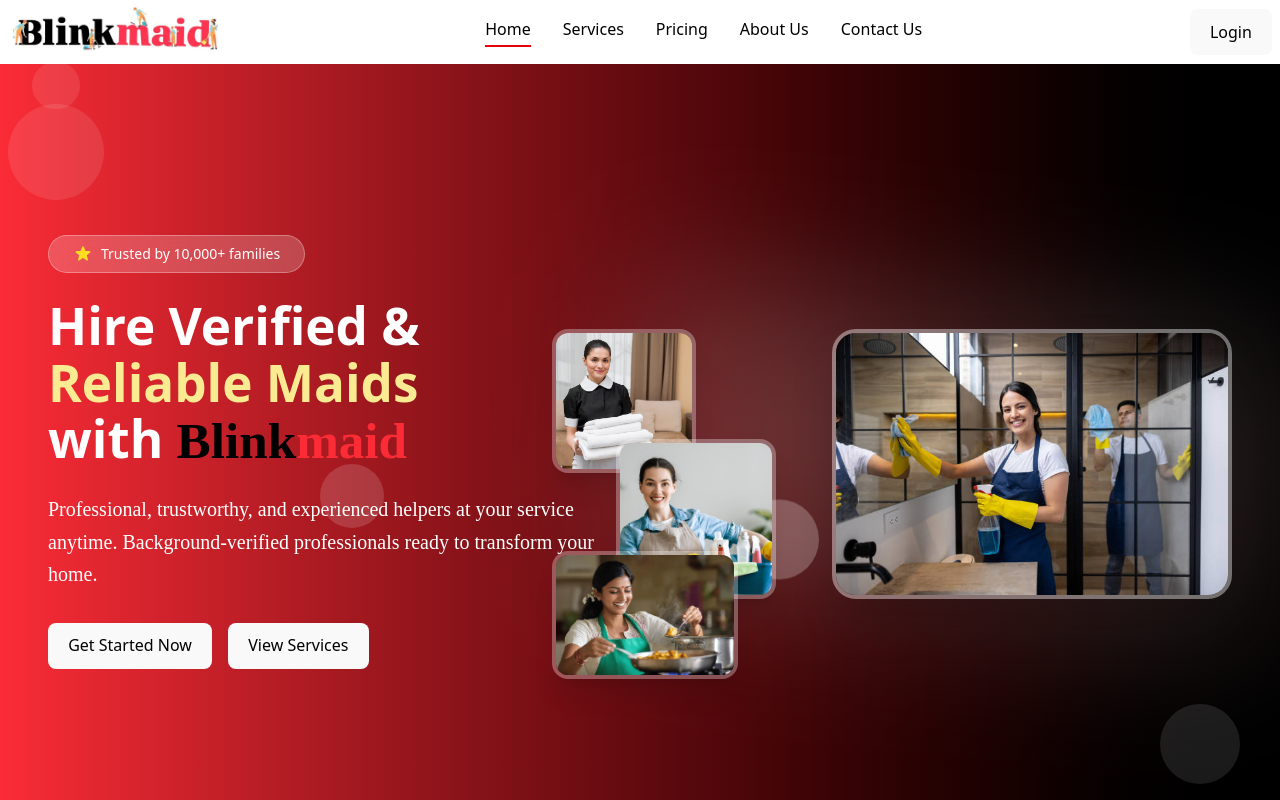
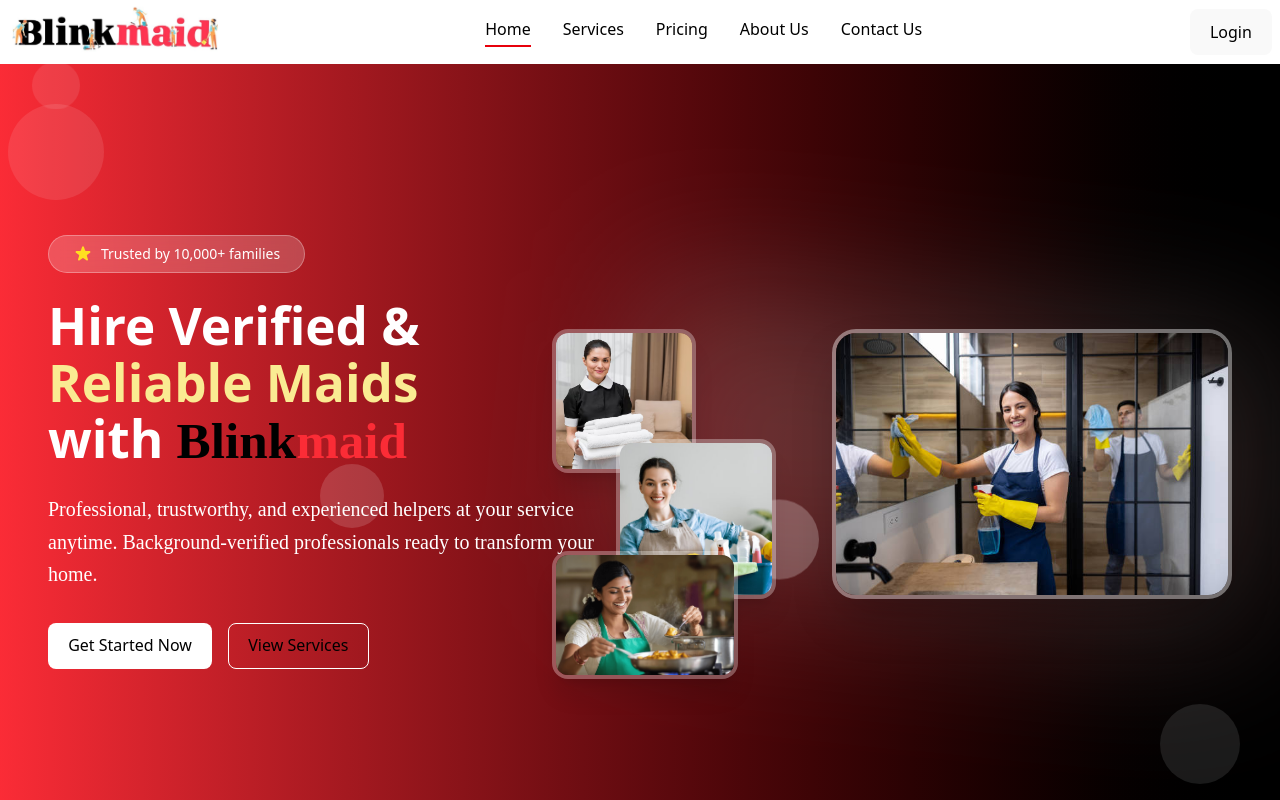
Before and after one commit to sachin09060/blinkmaid-app, a React (Vite) app: page / in a window 1280 px wide. Shown: the top 800 px of the page. Built offline with nearby package versions, Linux system fonts and the light colour scheme; a web font is replaced by a local one.

Commit message:
Button issue fix

```diff
--- a/src/pages/home/index.tsx
+++ b/src/pages/home/index.tsx
@@ -181,11 +181,11 @@
               className="flex flex-col sm:flex-row gap-4 justify-center lg:justify-start mb-8 sm:mb-12 animate-fade-in"
               style={{ animationDelay: "0.3s" }}
             >
-              <button className="bg-white text-black font-bold rounded-2xl px-8 sm:px-10 py-3 sm:py-4 text-base sm:text-lg transition-all hover:scale-105 hover:shadow-2xl dark:bg-white dark:text-black">
+              <button className="!bg-white !text-black font-bold rounded-2xl px-8 sm:px-10 py-3 sm:py-4 text-base sm:text-lg transition-all hover:!bg-white hover:!text-black hover:scale-105 hover:shadow-2xl">
                 Get Started Now
               </button>
 
-              <button className="border-2 border-white text-black font-semibold rounded-2xl px-8 sm:px-10 py-3 sm:py-4 hover:bg-white hover:text-black text-base sm:text-lg transition-all hover:scale-105 dark:border-white dark:text-black dark:hover:bg-white dark:hover:text-black">
+              <button className="!bg-transparent !border-white !text-black font-semibold rounded-2xl px-8 sm:px-10 py-3 sm:py-4 text-base sm:text-lg transition-all hover:!bg-white hover:!text-black hover:!border-white hover:scale-105">
                 View Services
               </button>
             </div>
```
